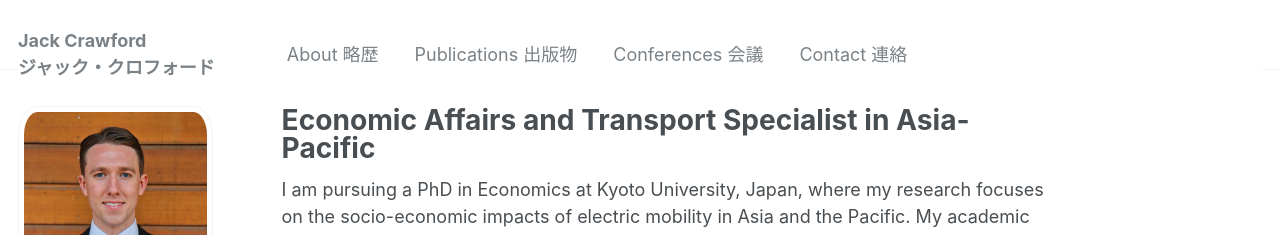
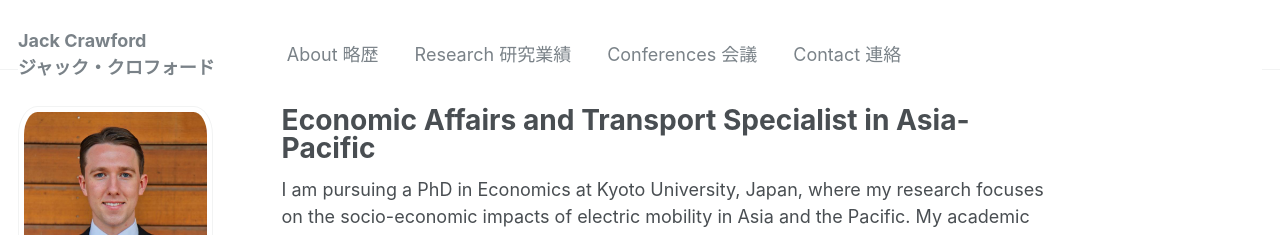
Before and after one commit to jackgcrawford/jackcrawford, a Jekyll site: the page built from _pages/about.md, in a window 1280 px wide. Shown: the top 235 px of the page. Built offline with Jekyll 4.4.1, drawn with Linux system fonts in a browser that asks for light colours; some web fonts are replaced.

Commit message:
Update navigation.yml

```diff
--- a/_data/navigation.yml
+++ b/_data/navigation.yml
@@ -8,8 +8,8 @@ main:
   - title: "About 略歴"
     url: /
 
-  - title: "Publications 出版物"
-    url: /publications/
+  - title: "Research 研究業績"
+    url: /research/
 
   - title: "Conferences 会議"
     url: /conferences/
```
